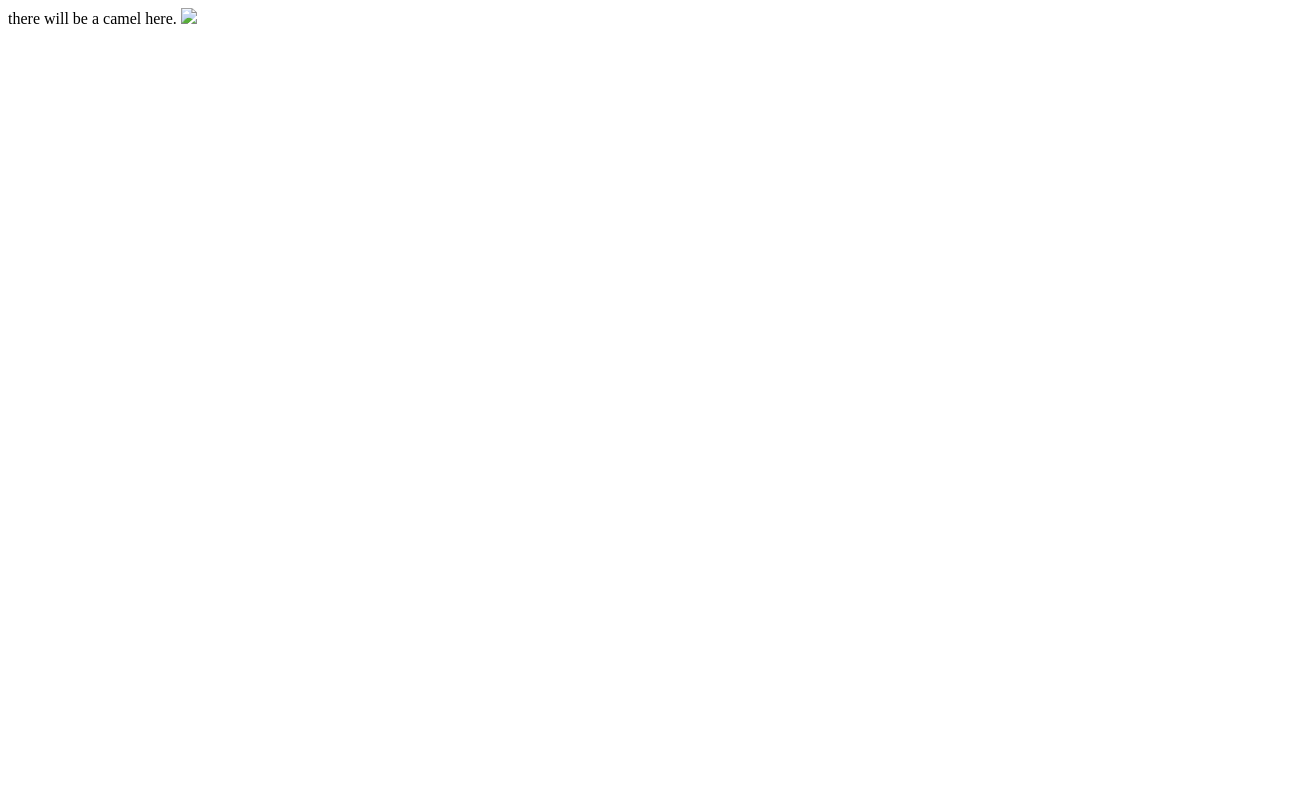
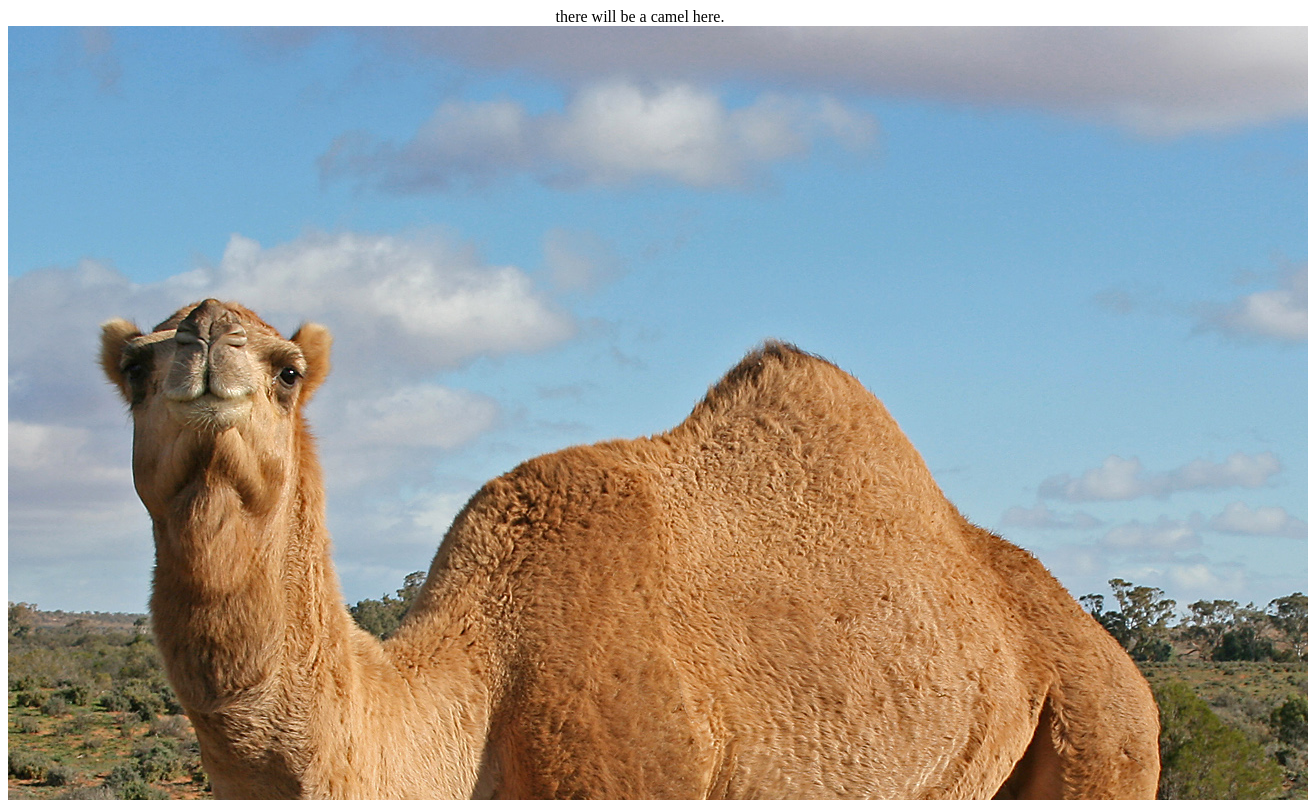
Before and after one commit to pyzae/camel-site, a plain HTML site: page docs/index.html in a window 1280 px wide. Shown: the top 800 px of the page, 1308 px wide, since content can reach past the window. Drawn offline with Linux system fonts and the light colour scheme.

Commit message:
Update index.html
put a camel in

```diff
--- a/docs/index.html
+++ b/docs/index.html
@@ -2,6 +2,8 @@
   <title>A Camel</title>
 </head>
 <body>
-  there will be a camel here.
-  <img src="images/camel.png">
+  <center>
+    there will be a camel here.
+    <img src="images/camel_1.jpg">
+  </center>
 </body>
```
